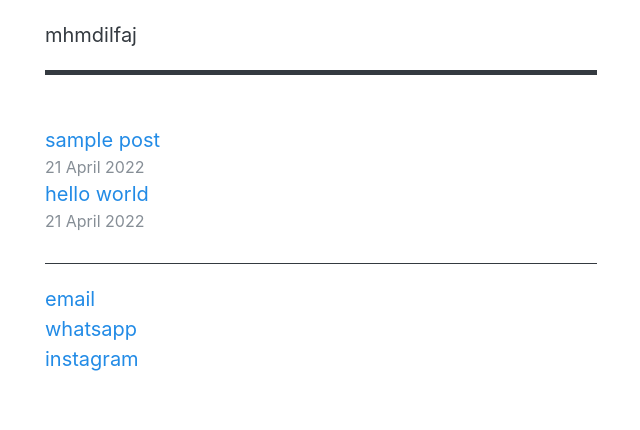
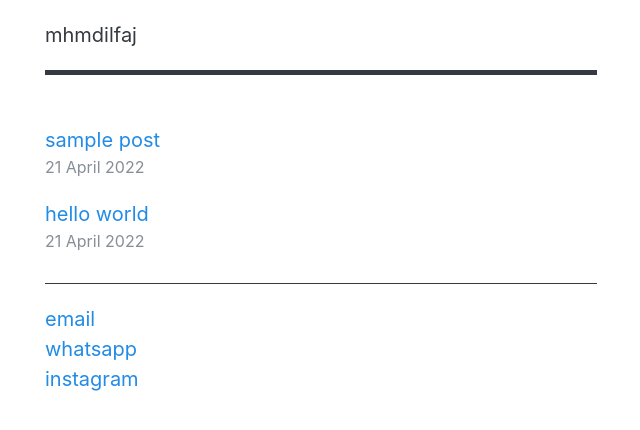
Before and after one commit to mhmdilfaj/mhmdilfaj.github.io, a Jekyll site: the page built from index.html, in a window 1280 px wide. Shown: the top 430 px of the page, without its empty margins (319-959 px from the left). Built offline with Jekyll 4.4.1, drawn with Linux system fonts in a browser that asks for light colours.

Commit message:
Update index.html

```diff
--- a/index.html
+++ b/index.html
@@ -5,7 +5,7 @@ title: homepage
 
 <div class="container">
   {% for post in site.posts %}
-  <article>
+  <article class="mb-1">
     <a href="{{ post.url }}" alt="" class="text-decoration-none">{{ post.title }}</a>
     <time datetime="{{ post.date | date_to_xmlschema }}"><small class="d-block text-secondary">{{ post.date | date_to_long_string }}</small></time>
   </article>
```
